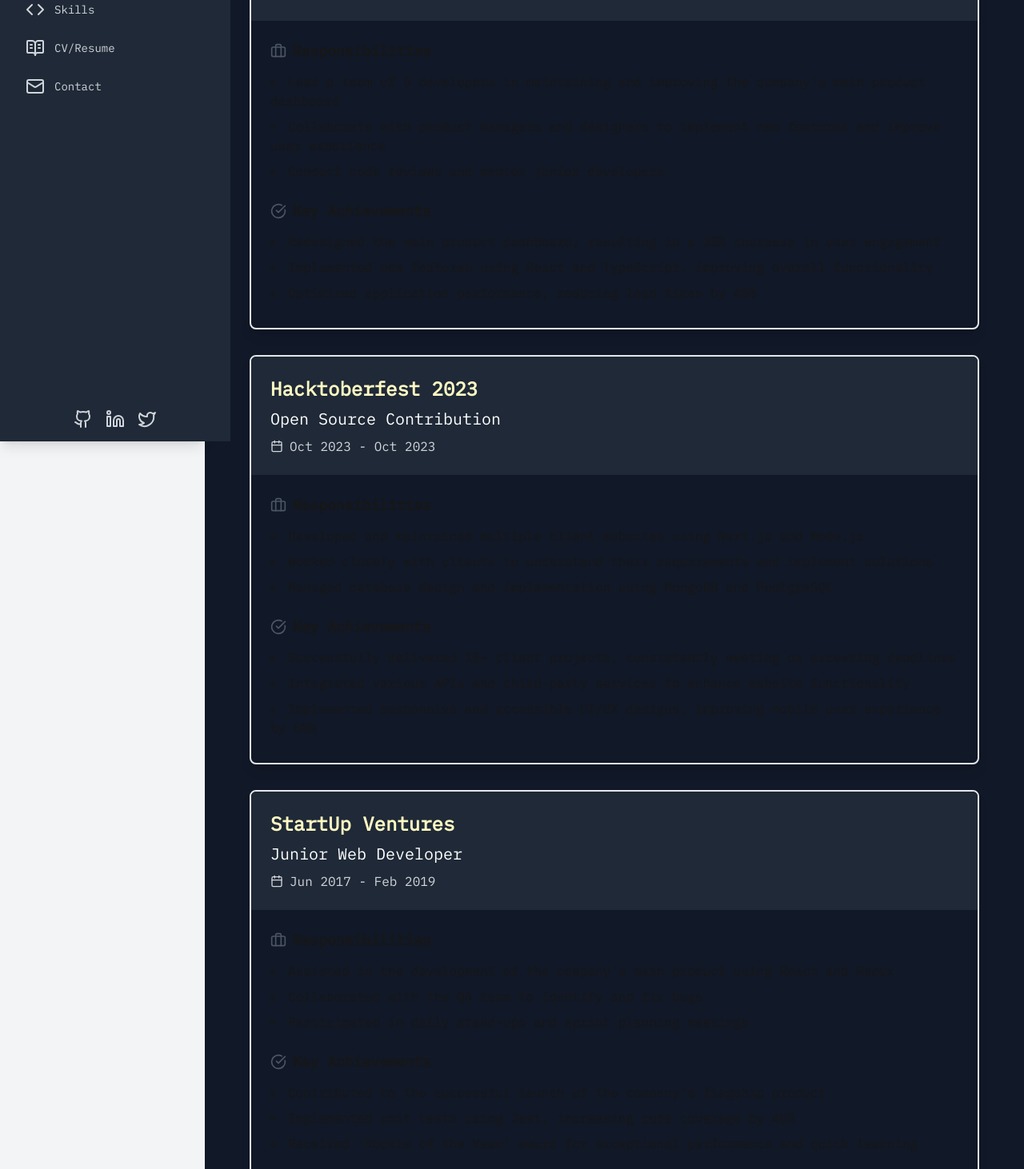
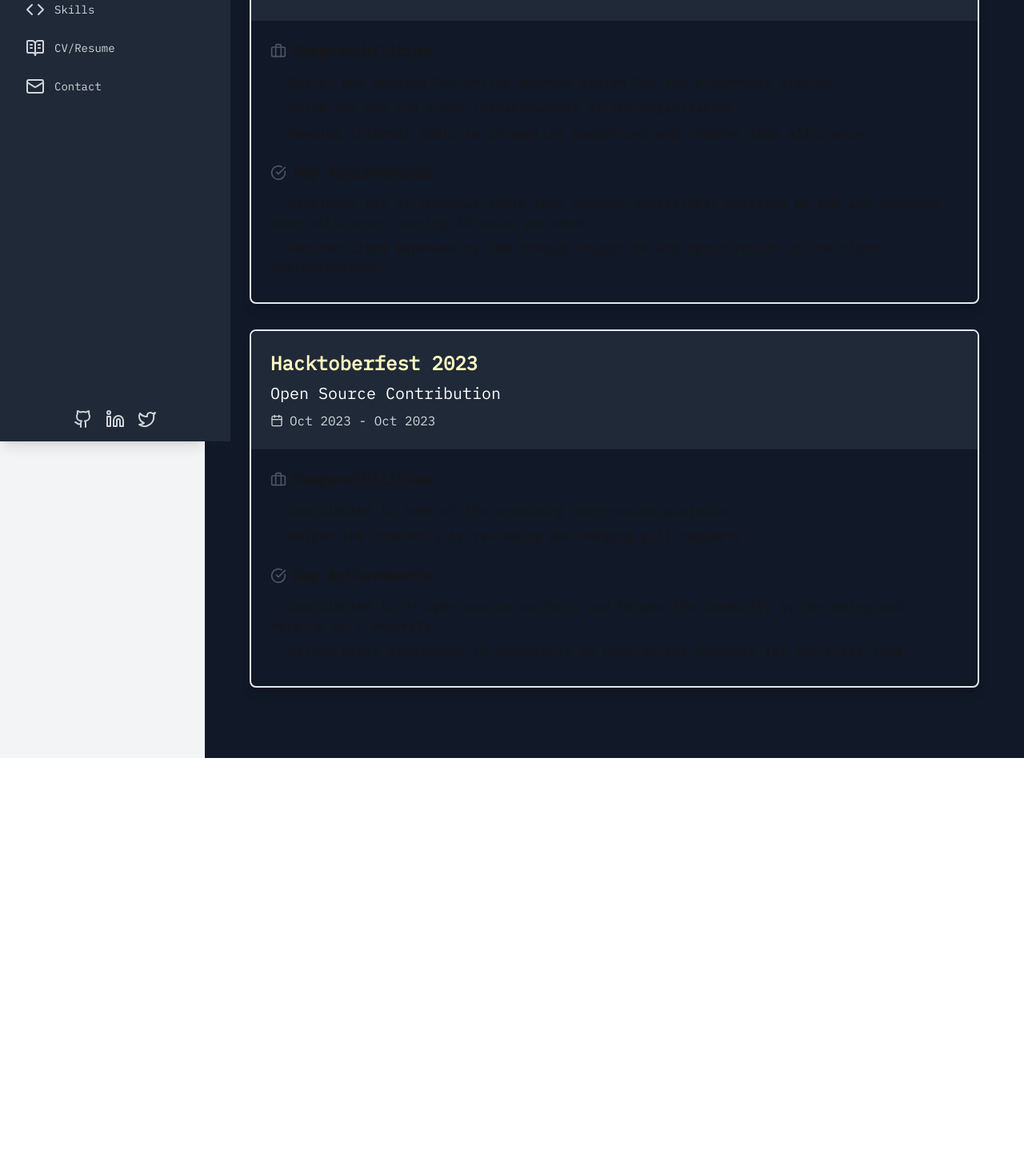
Before and after one commit to alanJames00/portfolio-site, a Next.js app: page /experience in a window 1280 px wide. Shown: the part 248-1710 px from the top of the page at 80% size. After the commit the page ends 1196 px from the top, so only its background shows below. Built offline with nearby package versions, Linux system fonts and the light colour scheme.

Commit message:
update: experience section

```diff
--- a/data/workExperience.js
+++ b/data/workExperience.js
@@ -5,14 +5,13 @@
     startDate: "Oct 2023",
     endDate: "Present",
     responsibilities: [
-      "Lead a team of 5 developers in maintaining and improving the company's main product dashboard",
-      "Collaborate with product managers and designers to implement new features and improve user experience",
-      "Conduct code reviews and mentor junior developers"
+      "Design and develop the entire backend system for the e-commerce startup.",
+      "Build and own the cloud infrastructure of the organization",
+      "Develop internal tools to streamline operations and improve team efficiency."
     ],
     achievements: [
-      "Redesigned the main product dashboard, resulting in a 30% increase in user engagement",
-      "Implemented new features using React and TypeScript, improving overall functionality",
-      "Optimized application performance, reducing load times by 40%"
+      "Developed set of internal tools that reduced operational workload by 60% and improved team efficiency, saving 30 hours per week.",
+      "Reduced cloud expenses by 50% through migration and optimization of the cloud infrastructure"
     ]
   },
   {
@@ -21,32 +20,14 @@
     startDate: "Oct 2023",
     endDate: "Oct 2023",
     responsibilities: [
-      "Developed and maintained multiple client websites using Next.js and Node.js",
-      "Worked closely with clients to understand their requirements and implement solutions",
-      "Managed database design and implementation using MongoDB and PostgreSQL"
+      "Contributed to some of the promising open-source projects.",
+      "Helped the community by reviewing and merging pull requests."
     ],
     achievements: [
-      "Successfully delivered 15+ client projects, consistently meeting or exceeding deadlines",
-      "Integrated various APIs and third-party services to enhance website functionality",
-      "Implemented responsive and accessible UI/UX designs, improving mobile user experience by 50%"
+      "Contributed to 2+ open-source projects and helped the community by reviewing and merging pull requests.",
+      "Helped other developers to contribute to open-source projects for the first time."
     ]
   },
-  {
-    company: "StartUp Ventures",
-    position: "Junior Web Developer",
-    startDate: "Jun 2017",
-    endDate: "Feb 2019",
-    responsibilities: [
-      "Assisted in the development of the company's main product using React and Redux",
-      "Collaborated with the QA team to identify and fix bugs",
-      "Participated in daily stand-ups and sprint planning meetings"
-    ],
-    achievements: [
-      "Contributed to the successful launch of the company's flagship product",
-      "Implemented unit tests using Jest, increasing code coverage by 40%",
-      "Received 'Rookie of the Year' award for exceptional performance and quick learning"
-    ]
-  }
 ]
 
 export default experience;
```
